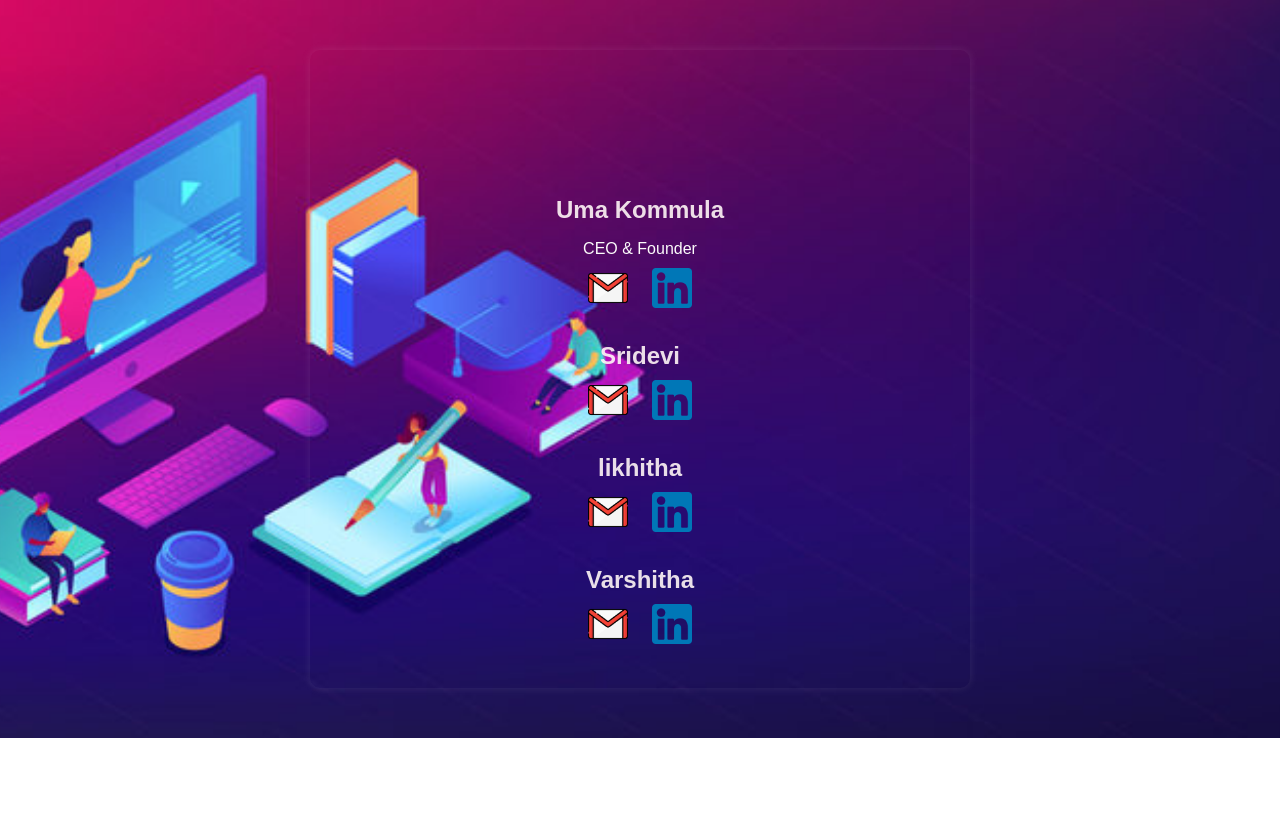
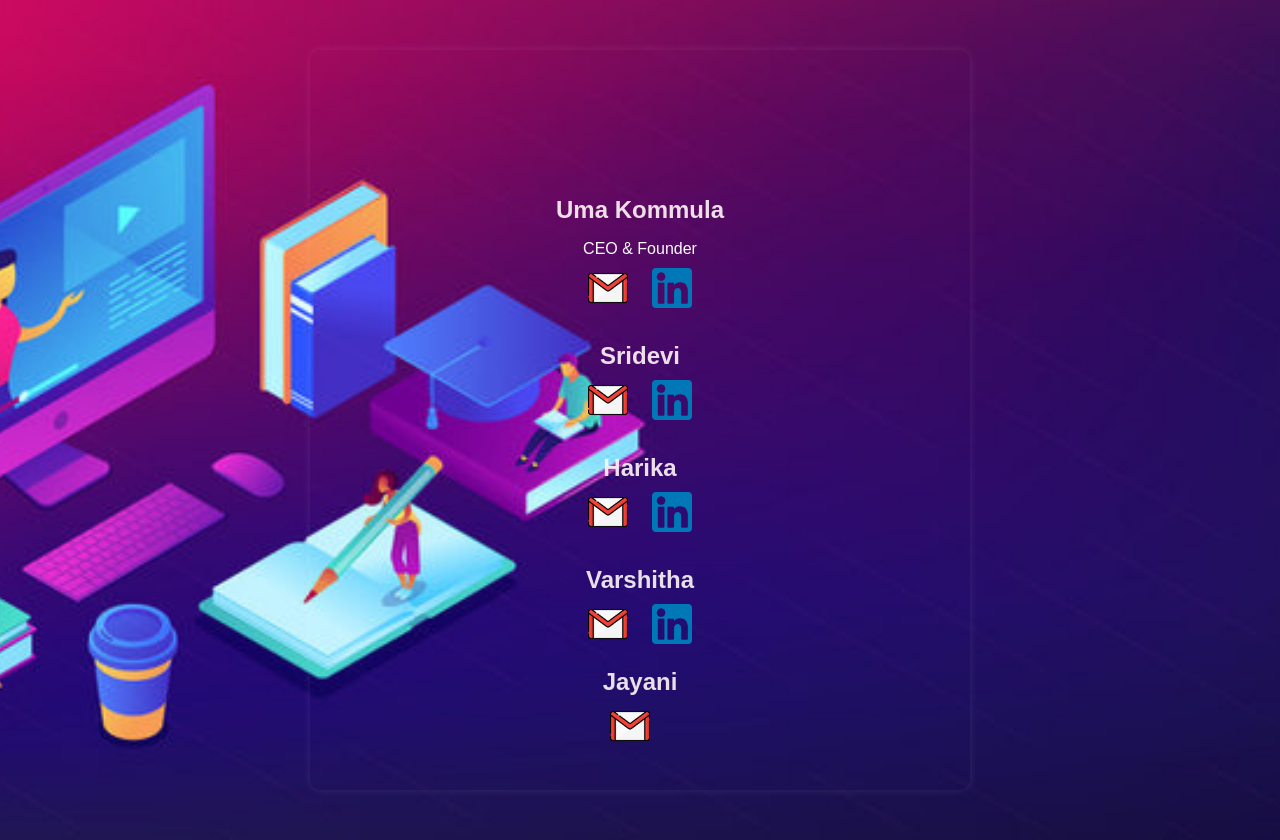
Before and after one commit to Uma-129/Pragyashalaactual, a plain HTML site: page team.html in a window 1280 px wide. Before the commit the page ends 800 px from the top, so only its background shows below. Drawn offline with Linux system fonts and the light colour scheme.

Commit message:
Update team.html

```diff
--- a/team.html
+++ b/team.html
@@ -89,7 +89,7 @@
         </div>
 
         <div class="team-member">
-            <h2>likhitha</h2>
+            <h2>Harika</h2>
             <div class="social-buttons">
                 <a href="mailto:likithadoddi2004@gmail.com"><img src="gmail.png" alt="Email"></a>
                 <a href="https://www.linkedin.com/in/likhitha-doddi-350001233?utm_source=share&utm_campaign=share_via&utm_content=profile&utm_medium=android_app" target="_blank"><img src="linkedin.png" alt="LinkedIn"></a>
@@ -101,6 +101,12 @@
                 <a href="mailto:varshithakoram@gmail.com"><img src="gmail.png" alt="Email"></a>
                 <a href="https://www.linkedin.com/in/koram-varshitha-97ab82274?utm_source=share&utm_campaign=share_via&utm_content=profile&utm_medium=android_app" target="_blank"><img src="linkedin.png" alt="LinkedIn"></a>
             </div>
+             <div class="team-member">
+            <h2>Jayani</h2>
+            <div class="social-buttons">
+                <a href="mailto:mutcherlajayani@gmail.com"><img src="gmail.png" alt="Email"></a>
+                <a href="" alt="LinkedIn"></a>
+            </div>
         </div>
         <!-- Add more team members as needed -->
     </div>
```
